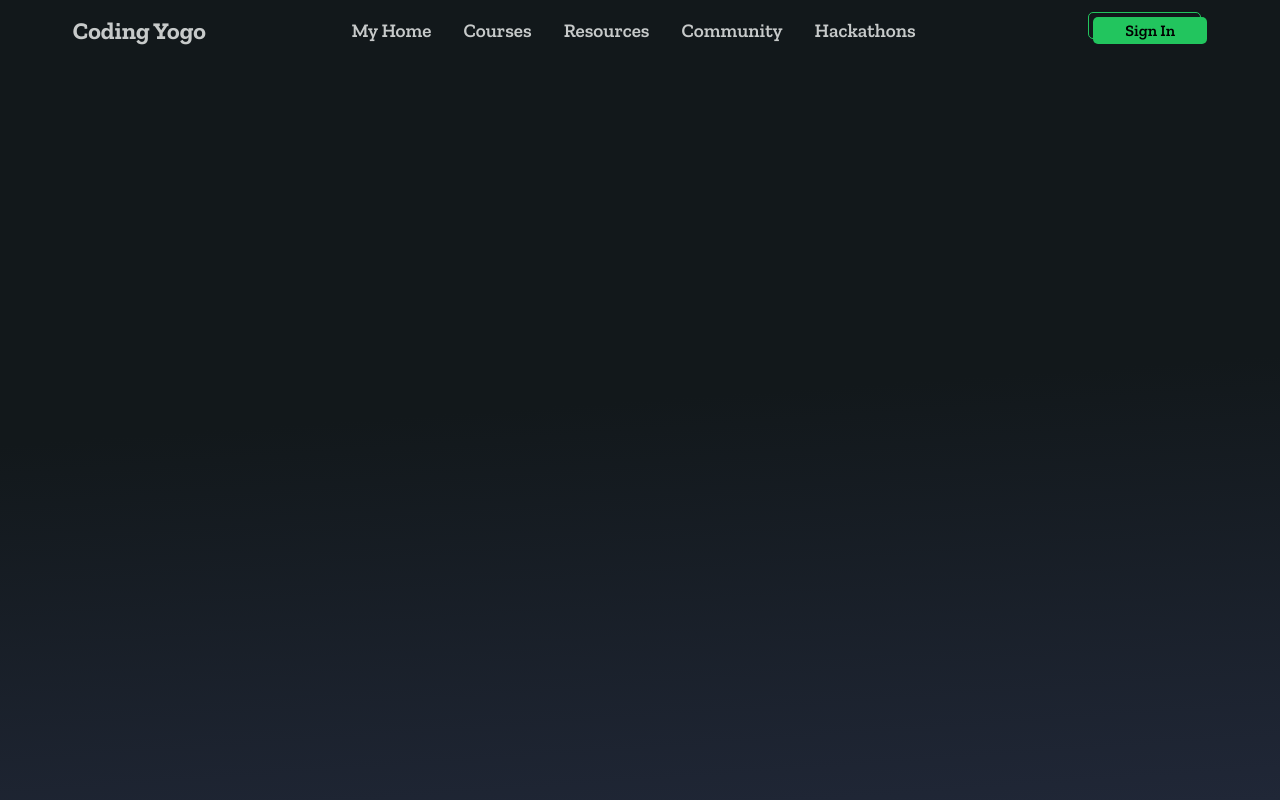
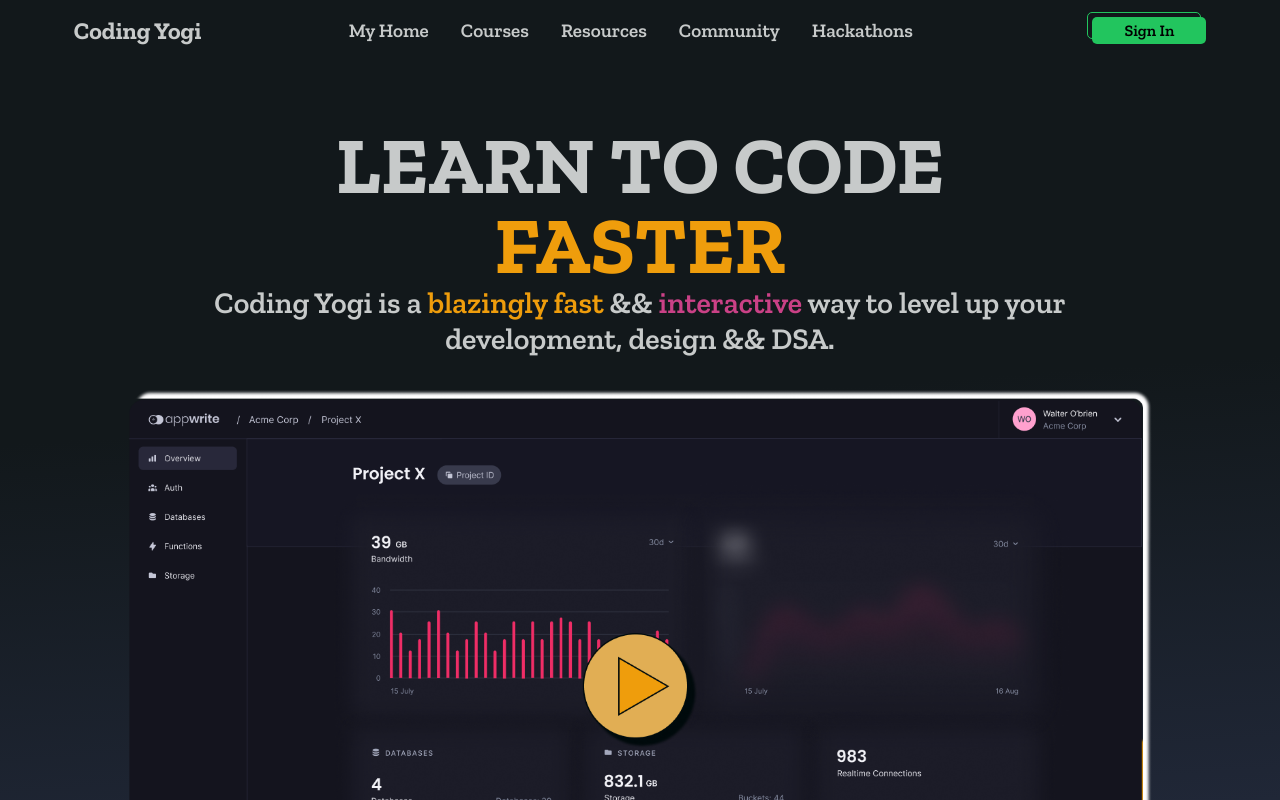
Before and after one commit to Srinivasan-Akash/Coding-Yogi, a Next.js app: page / in a window 1280 px wide. Shown: the top 800 px of the page. Built offline with nearby package versions, Linux system fonts and the light colour scheme.

Commit message:
Added hero section

```diff
--- /dev/null
+++ b/src/components/Hero.tsx
@@ -0,0 +1,13 @@
+import React from 'react'
+import styles from '@/styles/Hero.module.css';
+import Image from 'next/image';
+
+export default function Hero() {
+    return (
+        <div className={styles["hero"]}>
+            <h1 className={styles["title"]}>LEARN TO CODE <span className={styles.yellow}>FASTER</span></h1>
+            <p className={styles["desc"]}>Coding Yogi is a <span className={styles.yellow}>blazingly fast</span> && <span className={styles.pink}>interactive</span> way to level up your development, design && DSA.</p>
+            <Image className={styles.visual} src={"/visual.png"} width={"500"} height={"500"} alt='An Image Of Our Software'/>
+        </div>
+    )
+}
--- a/src/components/Navbar.tsx
+++ b/src/components/Navbar.tsx
@@ -25,7 +25,7 @@
   return (
     <nav className={styles.navbar}>
       <div className="logo">
-        <h1>Coding Yogo</h1>
+        <h1>Coding Yogi</h1>
       </div>
 
       <div ref={menu} className={styles["nav-items"]}>
--- a/src/pages/index.tsx
+++ b/src/pages/index.tsx
@@ -1,7 +1,6 @@
 import Head from 'next/head'
-import Image from 'next/image'
-import { Inter } from '@next/font/google'
 import Navbar from '@/components/Navbar'
+import Hero from '@/components/Hero'
 
 export default function Home() {
   return (
@@ -14,6 +13,7 @@
       </Head>
       <main>
         <Navbar></Navbar>
+        <Hero></Hero>
       </main>
     </>
   )
--- /dev/null
+++ b/src/styles/Hero.module.css
@@ -0,0 +1,39 @@
+.hero {
+    display: flex;
+    align-items: center;
+    justify-content: center;
+    flex-direction: column;
+    margin-top: 5%;
+    color: var(--text-color);
+}
+
+.title {
+    font-size: 80px;
+    width: 50%;
+    text-align: center;
+    line-height: 1;
+}
+
+.desc {
+    font-size: 30px;
+    width: 75%;
+    text-align: center;
+}
+
+.visual{
+    width: 80%;
+    height: 40%;
+    margin-top: 2em;
+}
+
+.yellow {
+    color: var(--yellow);
+}
+
+.pink {
+    color: var(--pink);
+}
+
+.title, .desc {
+    font-family: "Zilla Slab";
+}
--- a/src/styles/Navbar.module.css
+++ b/src/styles/Navbar.module.css
@@ -50,7 +50,7 @@
     border-radius: 5px;
 }
 
-.signIn button:active {
+.signIn button:hover {
     transform: translate(-5%, -20%);
 }
 
--- a/src/styles/globals.css
+++ b/src/styles/globals.css
@@ -3,7 +3,9 @@
 :root {
   --text-color: #C7CACA;
   --bg: linear-gradient(176deg,rgb(18,24,27) 50%,rgb(32,39,55) 100%);
-  --green: #22C55E
+  --green: #22C55E;
+  --yellow: #EF9D0C;
+  --pink: #CA4186;
 }
 
 * {
@@ -16,10 +18,4 @@
 body {
   background: var(--bg);
   height: 100vh;
-  width: 100vw;
-  overflow: hidden;
 }
-html {
-  width: 100vw;
-  overflow: hidden;
-}
```
Also changed, not shown: public/visual.png (added).
